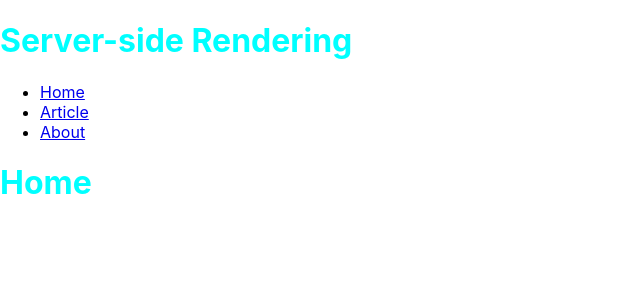
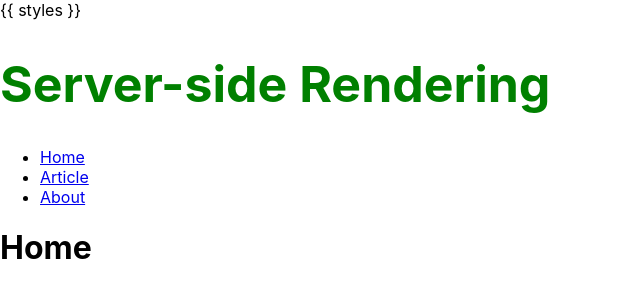
Before and after one commit to galbeiroc/react-software-architecture, a React (Create React App) app in the folder server-side-rendering/: page / in a window 1280 px wide. Shown: the top 300 px of the page, without its empty margins (0-640 px from the left). Built offline with nearby package versions, Linux system fonts and the light colour scheme.

Commit message:
style with styled-components SSR

```diff
--- a/server-side-rendering/package.json
+++ b/server-side-rendering/package.json
@@ -11,6 +11,7 @@
     "react-dom": "^17.0.2",
     "react-router-dom": "5.2.0",
     "react-scripts": "5.0.0",
+    "styled-components": "^5.3.3",
     "web-vitals": "^2.1.2"
   },
   "scripts": {
--- a/server-side-rendering/public/index.html
+++ b/server-side-rendering/public/index.html
@@ -11,6 +11,7 @@
     />
     <link rel="apple-touch-icon" href="%PUBLIC_URL%/logo192.png" />
     <link rel="manifest" href="%PUBLIC_URL%/manifest.json" />
+    {{ styles }}
     <title>React App SSR</title>
   </head>
   <body>
--- a/server-side-rendering/src/App.js
+++ b/server-side-rendering/src/App.js
@@ -1,14 +1,20 @@
 import React from 'react';
+import styled from 'styled-components';
 import { Switch, Link, Route } from "react-router-dom";
 
 import About from "./pages/About";
 import Article from "./pages/Article";
 import Home from "./pages/Home";
 
+const BigGreenHeader = styled.h1`
+  color: green;
+  font-size: 50px;
+`;
+
 function App() {
   return (
     <>
-      <h1>Server-side Rendering</h1>
+      <BigGreenHeader>Server-side Rendering</BigGreenHeader>
       <ul>
         <li>
           <Link to="/">Home</Link>
--- a/server-side-rendering/src/index.css
+++ b/server-side-rendering/src/index.css
@@ -11,7 +11,3 @@ code {
   font-family: source-code-pro, Menlo, Monaco, Consolas, 'Courier New',
     monospace;
 }
-
-h1 {
-  color: aqua;
-}
```
Also changed, not shown: server-side-rendering/server.js (+9 -3 lines), 2 other files (tests, documents, lock files or other folders).
